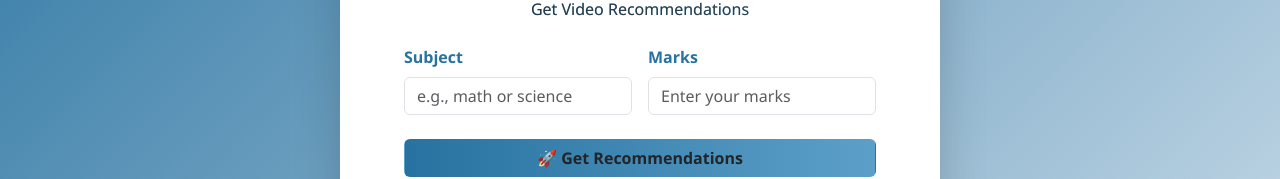
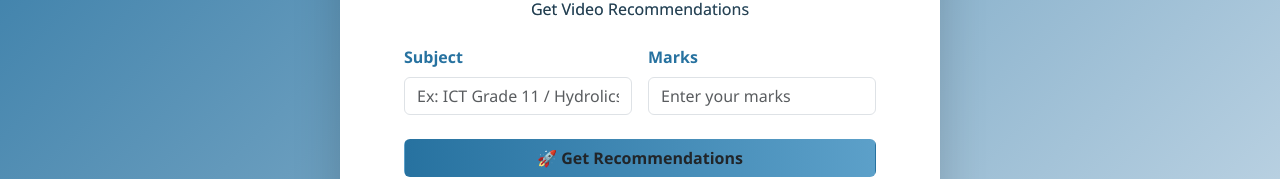
Before and after one commit to MethuliMewanya/eduflow, a React (Vite) app in the folder frontend/: page / in a window 1280 px wide. Shown: the part 362-541 px from the top of the page. Built offline with nearby package versions, Linux system fonts and the light colour scheme.

Commit message:
EduFlow Frontend - Minor Update

```diff
--- a/frontend/src/pages/Home.tsx
+++ b/frontend/src/pages/Home.tsx
@@ -158,7 +158,7 @@ function Home() {
               <input
                 type="text"
                 className="form-control form-control-edu"
-                placeholder="e.g., math or science"
+                placeholder="Ex: ICT Grade 11 / Hydrolics"
                 value={subject}
                 onChange={(e) => setSubject(e.target.value)}
               />
```
